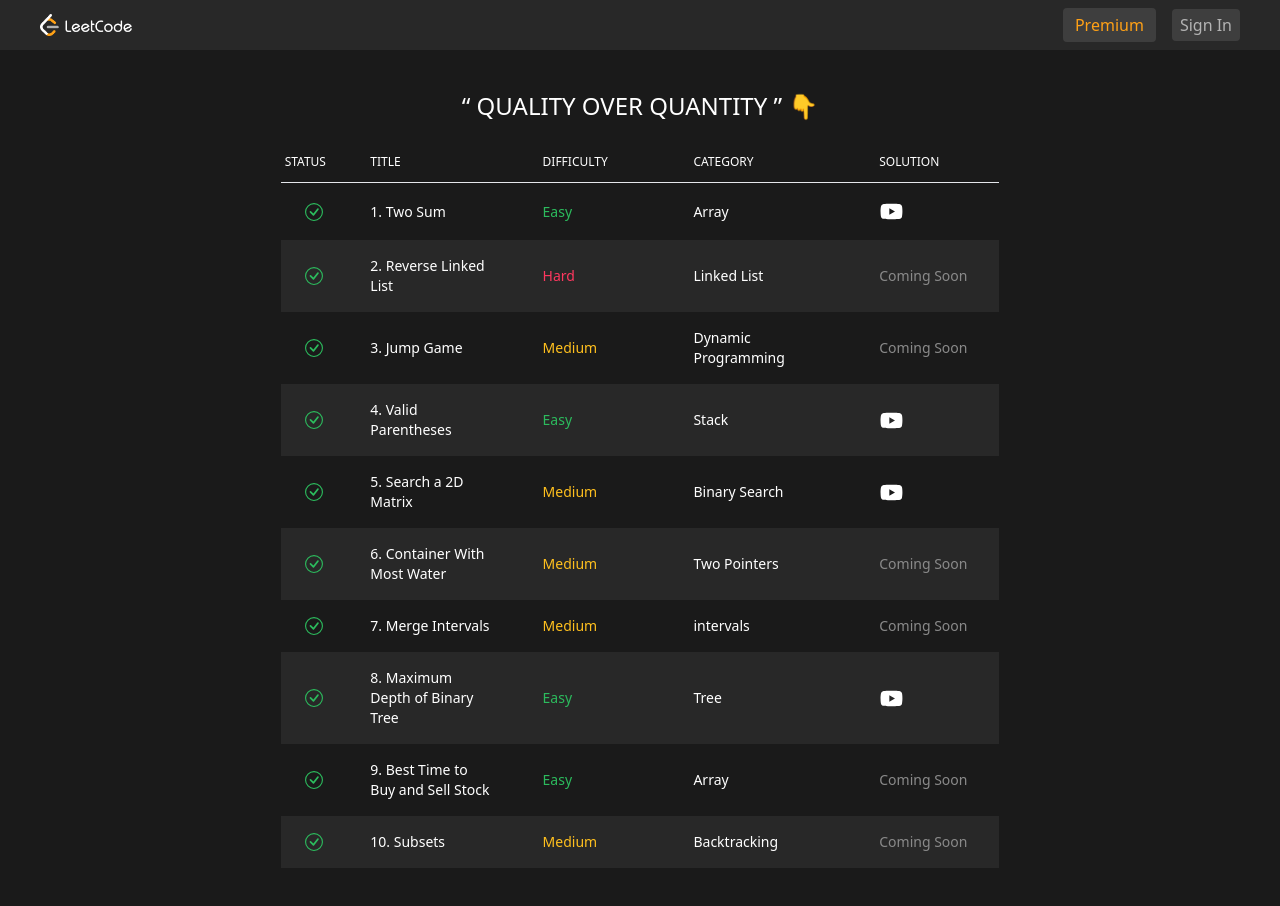
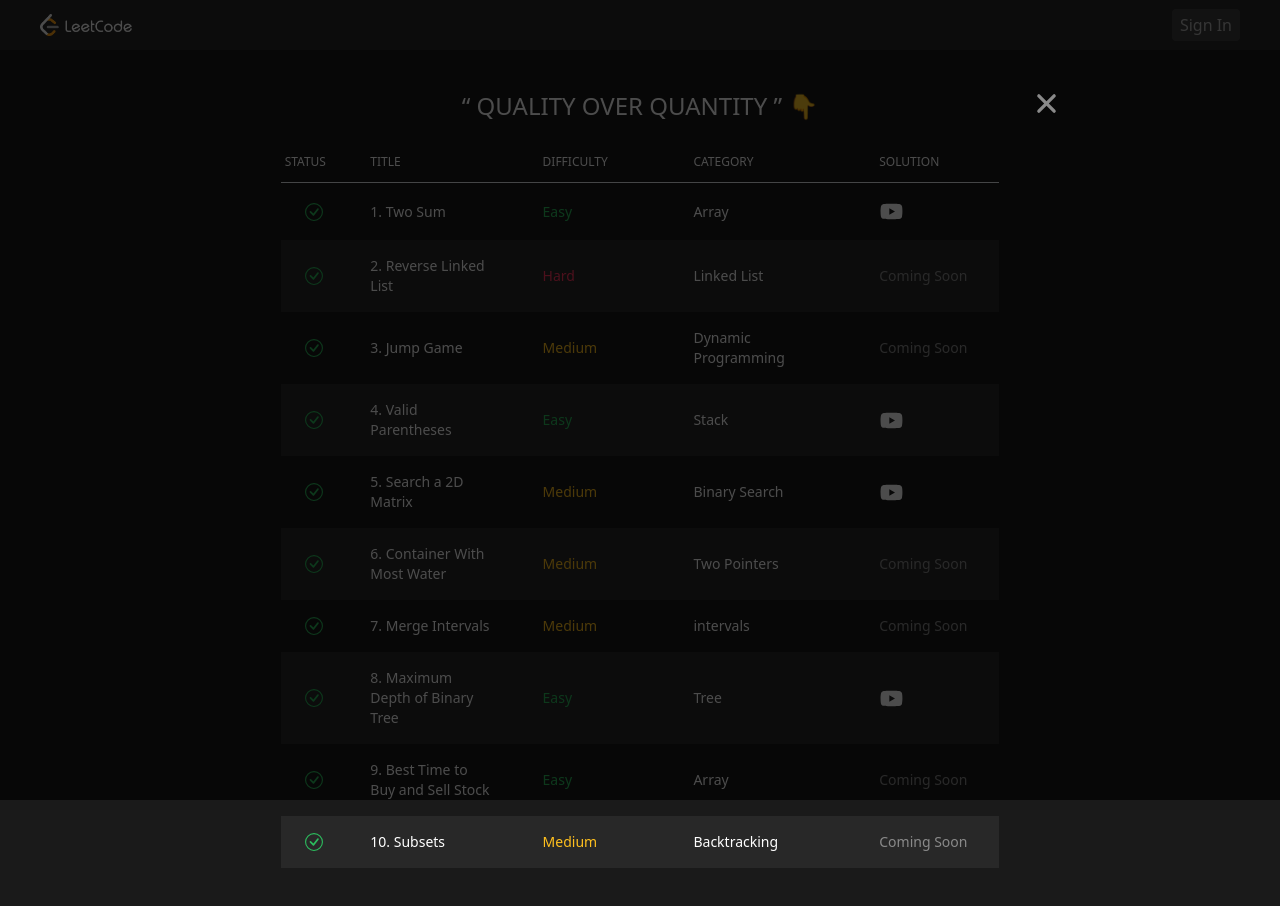
Before and after one commit to mpabarca/leetcode-clone, a Next.js app: page / in a window 1280 px wide. Both pictures are taken after a click on the icon 891 px from the left and 211 px from the top of the page. Built offline with nearby package versions, Linux system fonts and the light colour scheme.

Commit message:
Creare Youtube Modal

```diff
--- a/package.json
+++ b/package.json
@@ -22,8 +22,12 @@
     "react-dom": "18.2.0",
     "react-firebase-hooks": "^5.1.1",
     "react-icons": "^4.8.0",
+    "react-youtube": "^10.1.0",
     "recoil": "^0.7.7",
     "tailwindcss": "3.3.2",
     "typescript": "5.0.4"
+  },
+  "devDependencies": {
+    "@types/youtube-player": "^5.5.7"
   }
 }
--- a/src/common/initialStates.ts
+++ b/src/common/initialStates.ts
@@ -1,6 +1,11 @@
-import { Form } from "./types";
+import { Form, YoutubePlayer } from "./types";
 
 export const initialFormState: Form = {
     email: '',
     password: ''
 };
+
+export const initialYoutubePlayerState: YoutubePlayer = {
+    isOpen: false,
+    videoId: '',
+};
--- a/src/common/types.ts
+++ b/src/common/types.ts
@@ -12,3 +12,8 @@
 	order: number;
 	videoId?: string;
 };
+
+export type YoutubePlayer = {
+    isOpen: boolean;
+    videoId: string;
+};
--- a/src/components/molecules/ProblemsTableBody.tsx
+++ b/src/components/molecules/ProblemsTableBody.tsx
@@ -1,12 +1,24 @@
 import { problems } from '@/mockProblems/problems';
 import Link from 'next/link';
-import React from 'react';
+import React, { useEffect, useState } from 'react';
 import { BsCheckCircle } from 'react-icons/bs';
 import { AiFillYoutube } from 'react-icons/ai';
+import YoutubeModal from './YoutubeModal';
+import { initialYoutubePlayerState } from '@/common/initialStates';
+import { YoutubePlayer } from '@/common/types';
 
 interface ProblemsTableBodyProps {};
 
 const ProblemsTableBody:React.FC<ProblemsTableBodyProps> = () => {
+    const [youtubePlayer, setYoutubePlayer] = useState<YoutubePlayer>(initialYoutubePlayerState);
+
+    const handleCloseModal = () => {
+        setYoutubePlayer(initialYoutubePlayerState);
+    };
+
+    const hanldeOpenModal = (videoId: string) => {
+        setYoutubePlayer({...youtubePlayer, isOpen: true, videoId: videoId as string});
+    };
 
     return (
         <>
@@ -32,7 +44,12 @@
                         </td>
                         <td className='px-6 py-4'>
                             {problem.videoId ? (
-                                <AiFillYoutube fontSize={'25'} width={'25'} className='cursor-pointer hover:text-red-600'/>
+                                <AiFillYoutube
+                                    fontSize={'25'}
+                                    width={'25'}
+                                    className='cursor-pointer hover:text-red-600'
+                                    onClick={(e: React.MouseEvent<SVGElement, MouseEvent>) => hanldeOpenModal(problem.id)}
+                                />
                             ) : (
                                 <p className='text-dark-gray-6'>Coming Soon</p>
                             )}
@@ -40,6 +57,7 @@
                     </tr>
                 )
             })}
+            {youtubePlayer.isOpen && <YoutubeModal videoId={youtubePlayer.videoId} handleCloseModal={handleCloseModal} />}
         </>
     )
 };
--- a/src/components/molecules/TopBar.tsx
+++ b/src/components/molecules/TopBar.tsx
@@ -14,18 +14,10 @@
 				</Link>
 
 				<div className='flex items-center space-x-4 flex-1 justify-end'>
-					<div>
-						<a
-							href='https://www.buymeacoffee.com/burakorkmezz'
-							target='_blank'
-							rel='noreferrer'
-							className='bg-dark-fill-3 py-1.5 px-3 cursor-pointer rounded text-brand-orange hover:bg-dark-fill-2'
-						>
-							Premium
-						</a>
-					</div>
 					<Link href='/auth'>
-						<button className='bg-dark-fill-3 py-1 px-2 cursor-pointer rounded '>Sign In</button>
+						<button className='bg-dark-fill-3 py-1 px-2 cursor-pointer rounded '>
+                            Sign In
+                        </button>
 					</Link>
 				</div>
 			</div>
--- /dev/null
+++ b/src/components/molecules/YoutubeModal.tsx
@@ -0,0 +1,36 @@
+import React from 'react';
+import { IoClose } from 'react-icons/io5';
+import YouTube from "react-youtube";
+
+interface YoutubeModalProps {
+    videoId: string;
+    handleCloseModal: (e: React.MouseEvent<SVGElement, MouseEvent>) => void
+};
+
+const YoutubeModal:React.FC<YoutubeModalProps> = ({videoId, handleCloseModal}) => {
+
+    return (
+        <div className='fixed top-0 left-0 h-screen w-screen flex items-center justify-center'>
+            <div
+                className='bg-black z-10 opacity-70 top-0 left-0 w-screen h-screen absolute'
+                ></div>
+            <div className='w-full z-50 h-full px-6 relative max-w-4xl'>
+                <div className='w-full h-full flex items-center justify-center relative'>
+                    <div className='w-full relative'>
+                        <IoClose
+                            fontSize={"35"}
+                            className='cursor-pointer absolute -top-16 right-0 text-dark-gray-6'
+                            onClick={(e: React.MouseEvent<SVGElement, MouseEvent>) => handleCloseModal(e)}
+                        />
+                        <YouTube
+                            videoId={videoId}
+                            loading='lazy'
+                            iframeClassName='w-full min-h-[500px]'
+                        />
+                    </div>
+                </div>
+            </div>
+        </div>
+    )
+}
+export default YoutubeModal;
```
Also changed, not shown: 1 other file (tests, documents, lock files or other folders).
